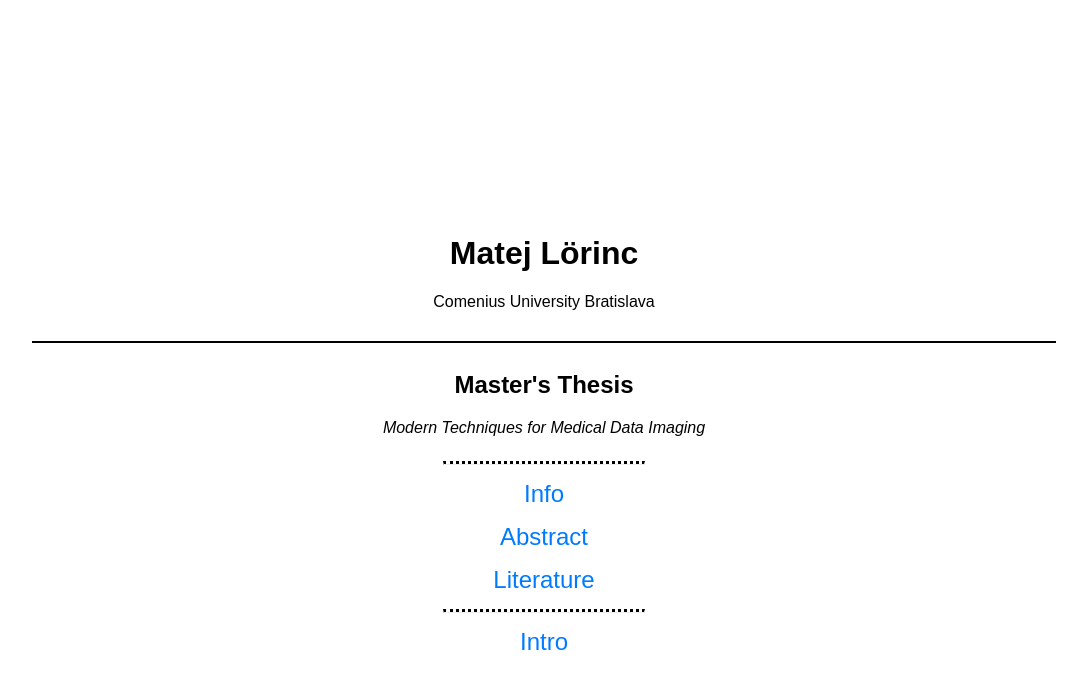
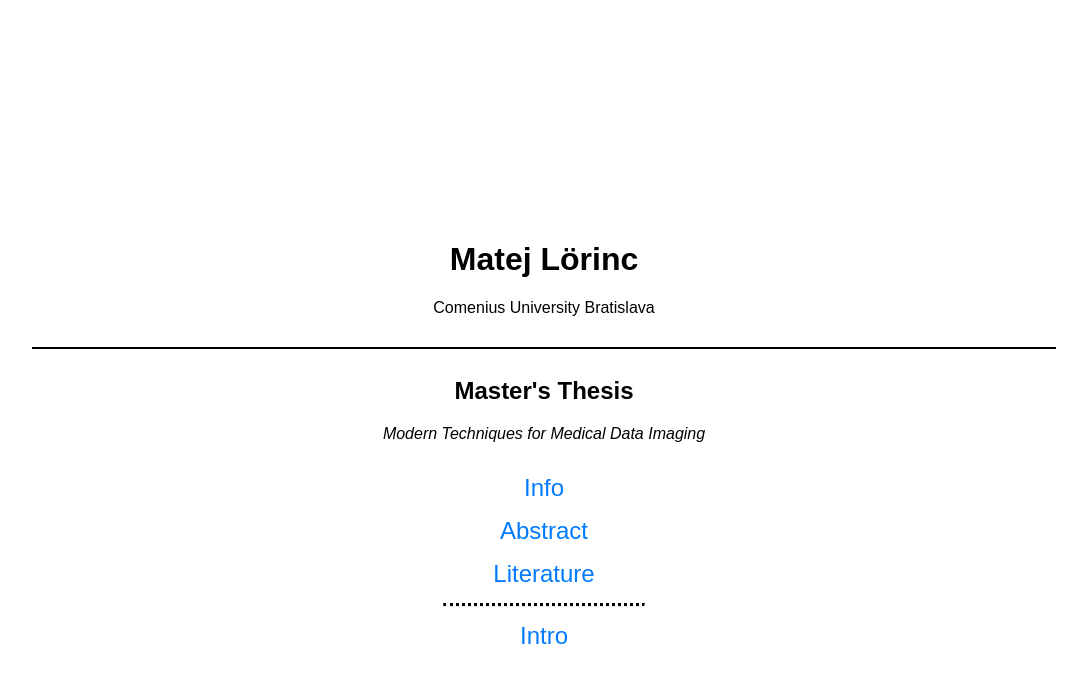
Before and after one commit to satosamo/satosamo.github.io, a Jekyll site: the page 427712_index.html, which Jekyll copies as it is, in a window 1280 px wide. Shown: the top 689 px of the page, without its empty margins (96-1183 px from the left). Built offline with Jekyll 4.4.1, drawn with Linux system fonts in a browser that asks for light colours.

Commit message:
Update 427712_index.html

```diff
--- a/427712_index.html
+++ b/427712_index.html
@@ -40,7 +40,6 @@
     <h2> Master's Thesis </h2>
     <i> Modern Techniques for Medical Data Imaging </i>
     <ul class="link-list">
-        <hr style="border-top: dotted 3px; width: 200px; background-color: transparent;" />
         <li><a href="articles/0_info.html">Info</a></li>
         <li><a href="articles/0_abstract.html">Abstract</a></li>
         <li><a href="articles/0_literature.html">Literature</a></li>
```
